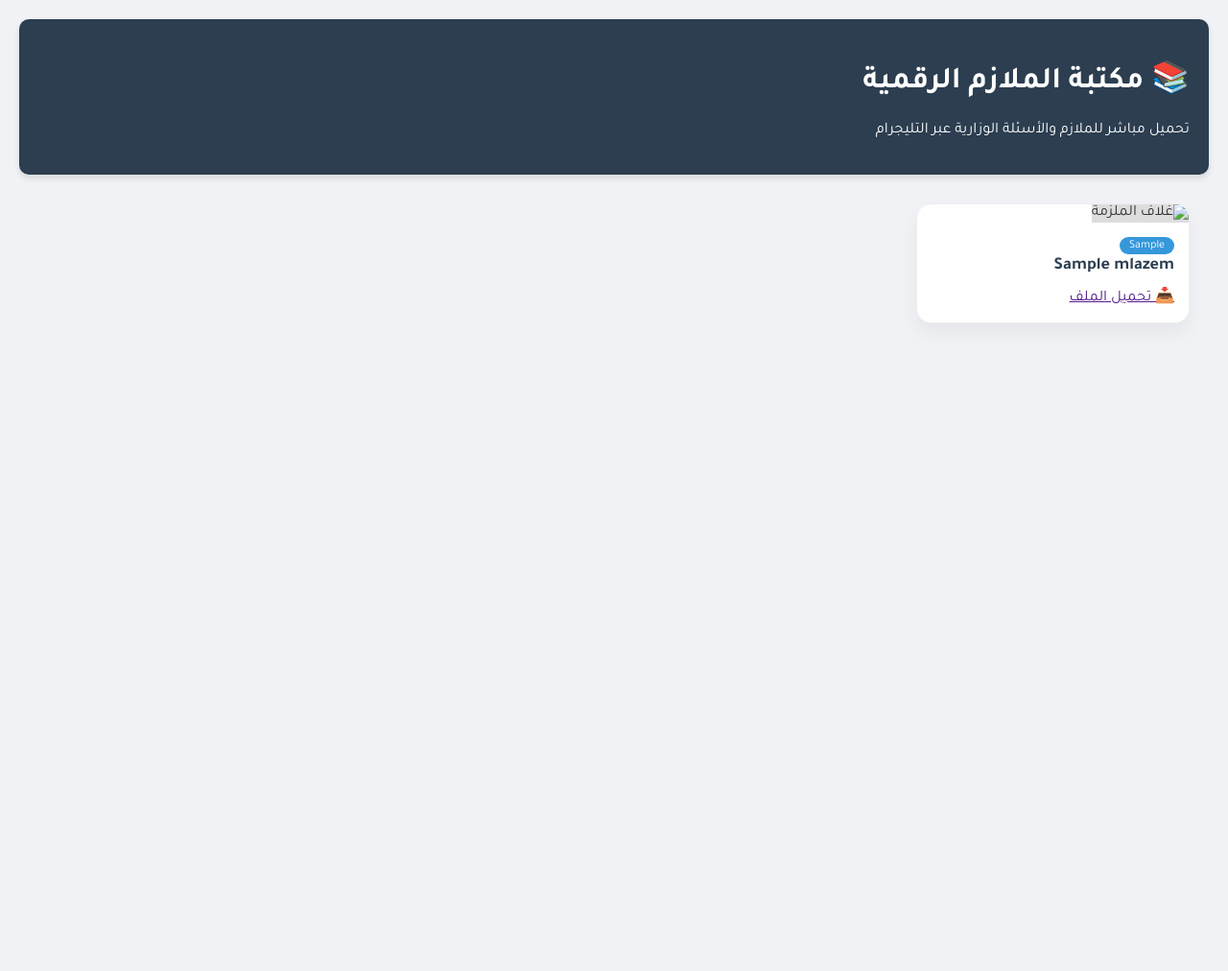
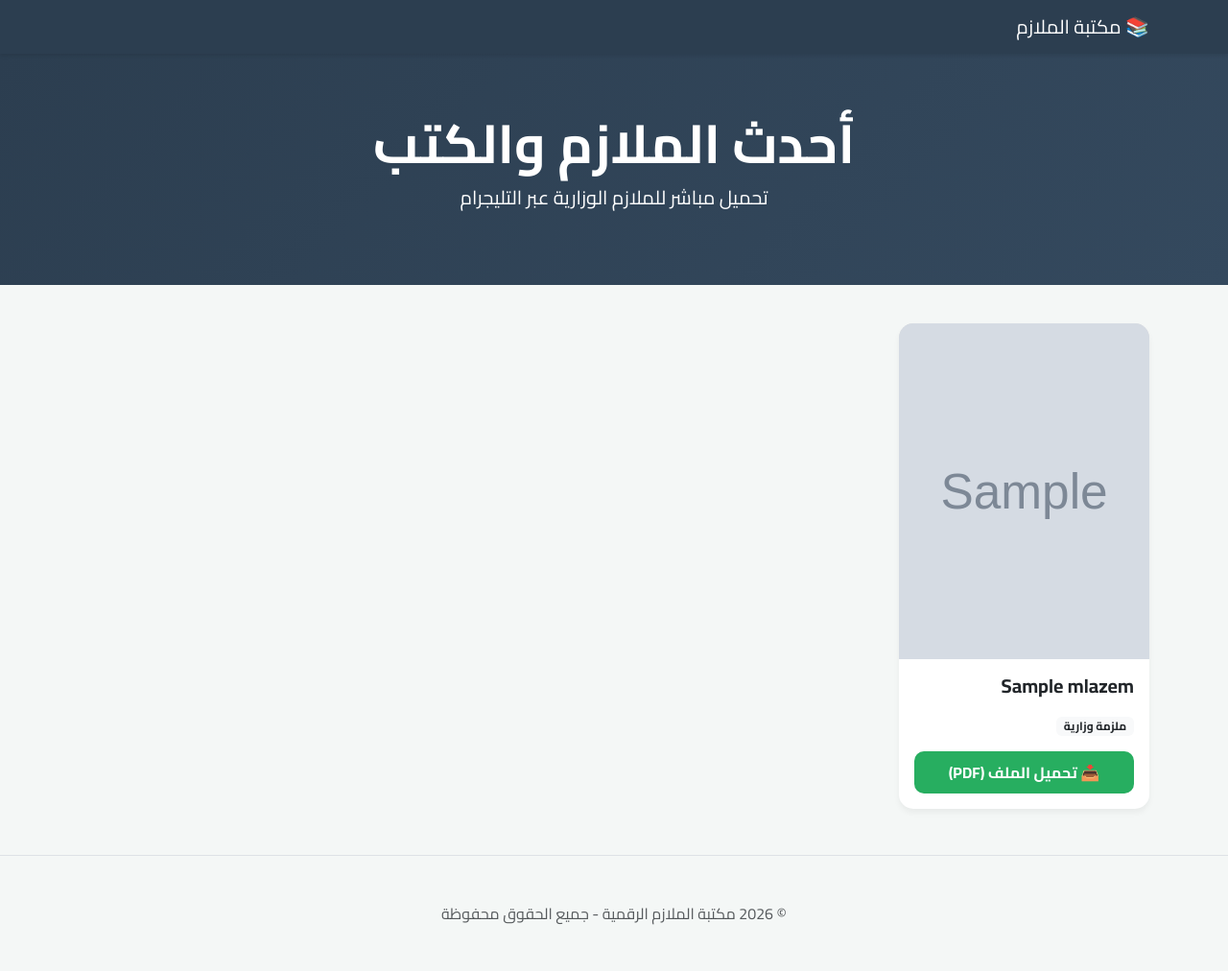
Before and after one commit to salfim/Natija, a PHP site: page / in a window 1280 px wide. Shown: the whole page at 96% size. Before the commit the page ends 336 px from the top, so only its background shows below. Run offline with PHP 8.4, Linux system fonts and the light colour scheme; tables that the repository leaves empty or names only in its code hold one stand-in row (values such as "Sample post"); grey boxes marked "Sample" are stand-in pictures; data that the repository does not hold is empty; some libraries are stand-ins or nearby versions.

Commit message:
Update index.php

```diff
--- a/index.php
+++ b/index.php
@@ -1,79 +1,90 @@
 <?php
-include 'db.php'; // الاتصال بقاعدة البيانات
+include 'db.php';
 
-// جلب آخر 20 ملزمة تم رفعها من القاعدة
+// جلب البيانات من القاعدة وترتيبها من الأحدث للأقدم
 try {
-    $stmt = $pdo->query("SELECT * FROM mlazem ORDER BY id DESC LIMIT 20");
-    $items = $stmt->fetchAll();
-} catch (Exception $e) {
-    die("خطأ في جلب البيانات: " . $e->getMessage());
-}
-
-// دالة سحرية لتحويل الروابط أو المعرفات إلى روابط قابلة للعرض
-function getTelegramLink($input) {
-    // إذا كان المدخل رابطاً جاهزاً نتركه كما هو
-    if (filter_var($input, FILTER_VALIDATE_URL)) {
-        return $input;
-    }
-    // إذا كان معرف ملف (file_id)، نوجه المستخدم لفتح البوت أو القناة
-    // ملاحظة: تليجرام لا يسمح بعرض file_id مباشرة كصورة دون "بوت وسيط"
-    // لذا سنفترض أنك تضع رابط الرسالة العام أو سنعرض أيقونة افتراضية
-    return "https://via.placeholder.com/250x300?text=Telegram+File";
+    $stmt = $pdo->query("SELECT * FROM mlazem ORDER BY created_at DESC");
+    $mlazem = $stmt->fetchAll();
+} catch (PDOException $e) {
+    $mlazem = [];
 }
 ?>
-
 <!DOCTYPE html>
 <html lang="ar" dir="rtl">
 <head>
     <meta charset="UTF-8">
     <meta name="viewport" content="width=device-width, initial-scale=1.0">
-    <title>مكتبة الملازم الذكية</title>
-    <link href="https://fonts.googleapis.com/css2?family=Tajawal:wght@400;700&display=swap" rel="stylesheet">
+    <title>مكتبة الملازم الرقمية</title>
+    <link href="https://cdn.jsdelivr.net/npm/bootstrap@5.3.0/dist/css/bootstrap.rtl.min.css" rel="stylesheet">
+    <link href="https://fonts.googleapis.com/css2?family=Cairo:wght@400;700&display=swap" rel="stylesheet">
     <style>
-        body { font-family: 'Tajawal', sans-serif; background-color: #f0f2f5; margin: 0; padding: 20px; color: #333; }
-        header { background: #2c3e50; color: white; padding: 20px; border-radius: 10px; margin-bottom: 30px; box-shadow: 0 4px 6px rgba(0,0,0,0.1); }
-        .container { display: grid; grid-template-columns: repeat(auto-fill, minmax(250px, 1fr)); gap: 20px; max-width: 1200px; margin: 0 auto; }
-        .card { background: white; border-radius: 15px; overflow: hidden; box-shadow: 0 10px 20px rgba(0,0,0,0.05); transition: 0.3s; border: 1px solid #eee; }
-        .card:hover { transform: translateY(-10px); box-shadow: 0 15px 30px rgba(0,0,0,0.1); }
-        .card img { width: 100%; height: 250px; object-fit: cover; background: #ddd; }
-        .card-content { padding: 15px; }
-        .card h3 { font-size: 18px; margin: 0 0 10px 0; color: #2c3e50; }
-        .badge { background: #3498db; color: white; padding: 3px 10px; border-radius: 20px; font-size: 12px; }
-        .download-btn { display: block; background: #27ae60; color: white; text-align: center; padding: 12px; text-decoration: none; border-radius: 8px; font-weight: bold; margin-top: 15px; transition: 0.3s; }
-        .download-btn:hover { background: #219150; }
-        .empty-msg { grid-column: 1 / -1; padding: 50px; background: white; border-radius: 10px; }
+        body { font-family: 'Cairo', sans-serif; background-color: #f4f7f6; }
+        .navbar { background-color: #2c3e50; box-shadow: 0 2px 4px rgba(0,0,0,0.1); }
+        .hero-section { background: linear-gradient(135deg, #2c3e50 0%, #34495e 100%); color: white; padding: 60px 0; text-align: center; margin-bottom: 40px; }
+        .card { border: none; border-radius: 15px; transition: transform 0.3s, box-shadow 0.3s; height: 100%; box-shadow: 0 4px 6px rgba(0,0,0,0.05); }
+        .card:hover { transform: translateY(-10px); box-shadow: 0 12px 20px rgba(0,0,0,0.1); }
+        .card-img-top { border-top-left-radius: 15px; border-top-right-radius: 15px; height: 350px; object-fit: cover; background-color: #ddd; }
+        .btn-download { background-color: #27ae60; border: none; border-radius: 10px; padding: 10px; font-weight: bold; transition: background 0.2s; }
+        .btn-download:hover { background-color: #219150; }
+        .empty-state { text-align: center; padding: 100px 20px; color: #7f8c8d; }
     </style>
 </head>
 <body>
 
-    <header>
-        <h1>📚 مكتبة الملازم الرقمية</h1>
-        <p>تحميل مباشر للملازم والأسئلة الوزارية عبر التليجرام</p>
-    </header>
+    <nav class="navbar navbar-dark">
+        <div class="container">
+            <a class="navbar-brand" href="#">📚 مكتبة الملازم</a>
+        </div>
+    </nav>
+
+    <div class="hero-section">
+        <div class="container">
+            <h1 class="display-4 fw-bold">أحدث الملازم والكتب</h1>
+            <p class="lead">تحميل مباشر للملازم الوزارية عبر التليجرام</p>
+        </div>
+    </div>
 
     <div class="container">
-        <?php if (count($items) > 0): ?>
-            <?php foreach ($items as $item): ?>
-                <div class="card">
-                    <img src="https://via.placeholder.com/250x300?text=PDF+Cover" alt="غلاف الملزمة">
+        <div class="row g-4">
+            <?php if (count($mlazem) > 0): ?>
+                <?php foreach ($mlazem as $row): ?>
+                    <div class="col-md-6 col-lg-4 col-xl-3">
+                        <div class="card h-100">
+                            <?php
+                                $image = !empty($row['image_url']) ? $row['image_url'] : 'https://via.placeholder.com/300x400?text=لا+يوجد+غلاف';
+                            ?>
+                            <img src="<?php echo $image; ?>" class="card-img-top" alt="غلاف الملزمة">
 
-                    <div class="card-content">
-                        <span class="badge"><?php echo htmlspecialchars($item['category']); ?></span>
-                        <h3><?php echo htmlspecialchars($item['title']); ?></h3>
+                            <div class="card-body d-flex flex-column">
+                                <h5 class="card-title fw-bold text-dark mb-3"><?php echo htmlspecialchars($row['title']); ?></h5>
+                                <div class="mt-auto">
+                                    <span class="badge bg-light text-dark mb-3">ملزمة وزارية</span>
 
-                        <a href="<?php echo $row['file_url']; ?>" class="btn-download" target="_blank">
-                            📥 تحميل الملف
-                        </a>
+                                    <?php if (!empty($row['file_url'])): ?>
+                                        <a href="<?php echo $row['file_url']; ?>" class="btn btn-download w-100 text-white" target="_blank">
+                                            📥 تحميل الملف (PDF)
+                                        </a>
+                                    <?php else: ?>
+                                        <button class="btn btn-secondary w-100" disabled>الرابط غير متوفر</button>
+                                    <?php endif; ?>
+                                </div>
+                            </div>
+                        </div>
                     </div>
+                <?php endforeach; ?>
+            <?php else: ?>
+                <div class="empty-state">
+                    <img src="https://cdn-icons-png.flaticon.com/512/7486/7486744.png" width="100" alt="فارغ" class="mb-4 opacity-50">
+                    <h3>لا توجد ملازم مرفوعة حالياً</h3>
+                    <p>ابدأ برفع الملازم عبر بوت التليجرام الخاص بك لتظهر هنا.</p>
                 </div>
-            <?php endforeach; ?>
-        <?php else: ?>
-            <div class="empty-msg">
-                <h3>لا توجد ملفات حالياً..</h3>
-                <p>قم برفع أول ملزمة من خلال البوت الخاص بك لتظهر هنا!</p>
-            </div>
-        <?php endif; ?>
+            <?php endif; ?>
+        </div>
     </div>
+
+    <footer class="py-5 mt-5 text-center text-muted border-top">
+        &copy; 2026 مكتبة الملازم الرقمية - جميع الحقوق محفوظة
+    </footer>
 
 </body>
 </html>
```
